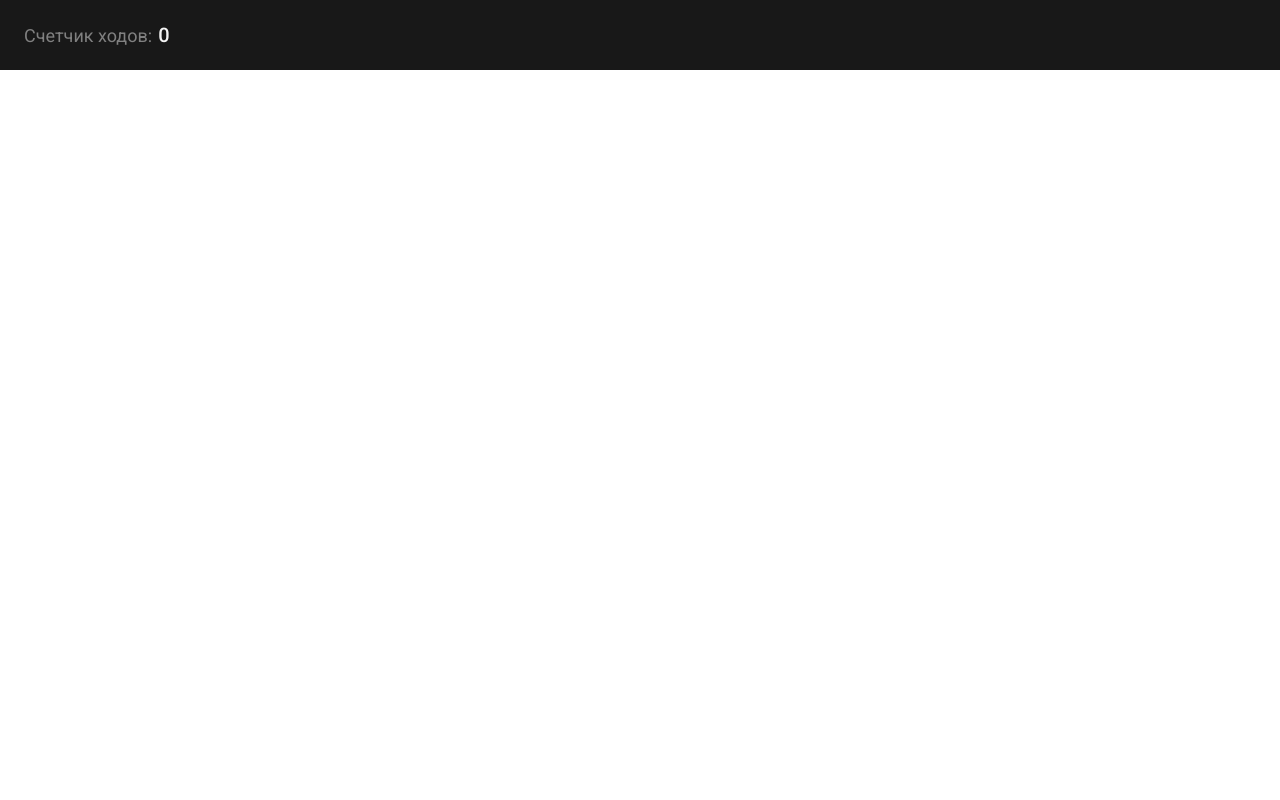
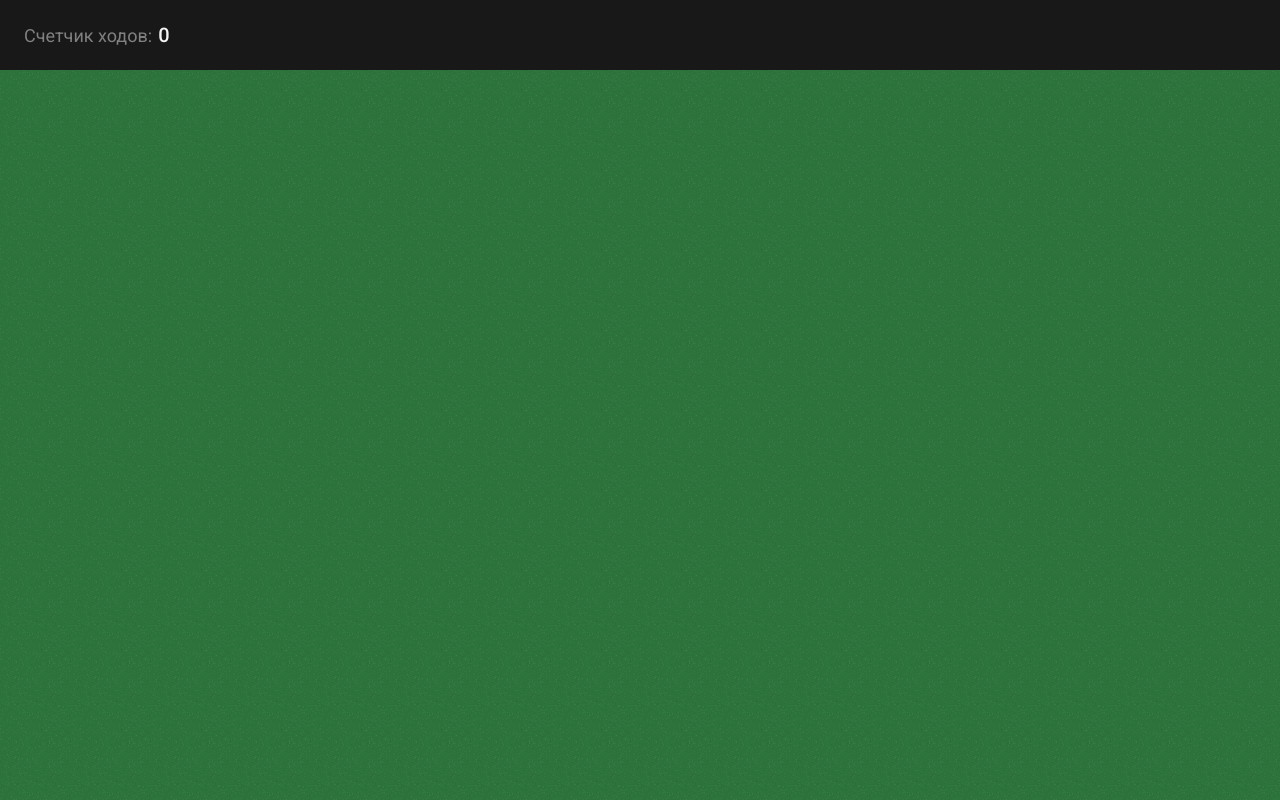
Before and after one commit to MiracleHorizon/solitaire, a Vue app: page / in a window 1280 px wide. Built offline with nearby package versions, Linux system fonts and the light colour scheme.

Commit message:
feat(components): add Board component

```diff
--- a/src/App.vue
+++ b/src/App.vue
@@ -1,10 +1,12 @@
 <script setup lang="ts">
 import Header from '@components/Header.vue'
+import Board from '@components/Board.vue'
 </script>
 
 <template>
   <div :class="$style.root">
     <Header />
+    <Board />
   </div>
 </template>
 
--- /dev/null
+++ b/src/components/Board.vue
@@ -0,0 +1,23 @@
+<script setup lang="ts"></script>
+
+<template>
+  <main :class="$style.root">
+    <section></section>
+    <section></section>
+  </main>
+</template>
+
+<style module lang="scss">
+@import '@styles/variables';
+@import '@styles/breakpoints';
+
+.root {
+  width: 100%;
+  height: calc(100% - $header-height);
+  display: flex;
+  align-items: center;
+  justify-content: flex-start;
+  flex-direction: column;
+  background: url('@static/images/board_bg.png') $board-green;
+}
+</style>
```
